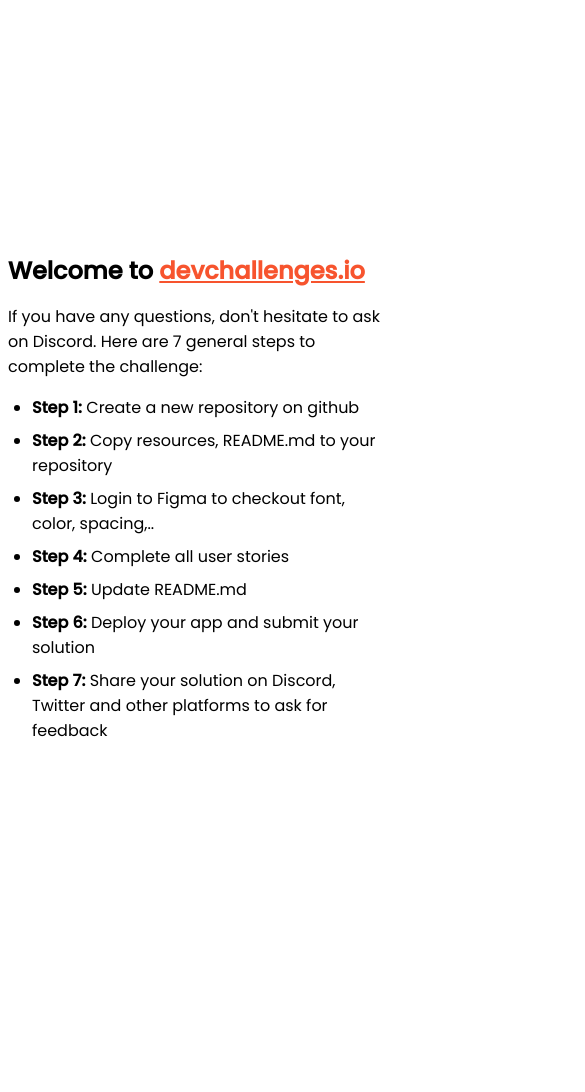
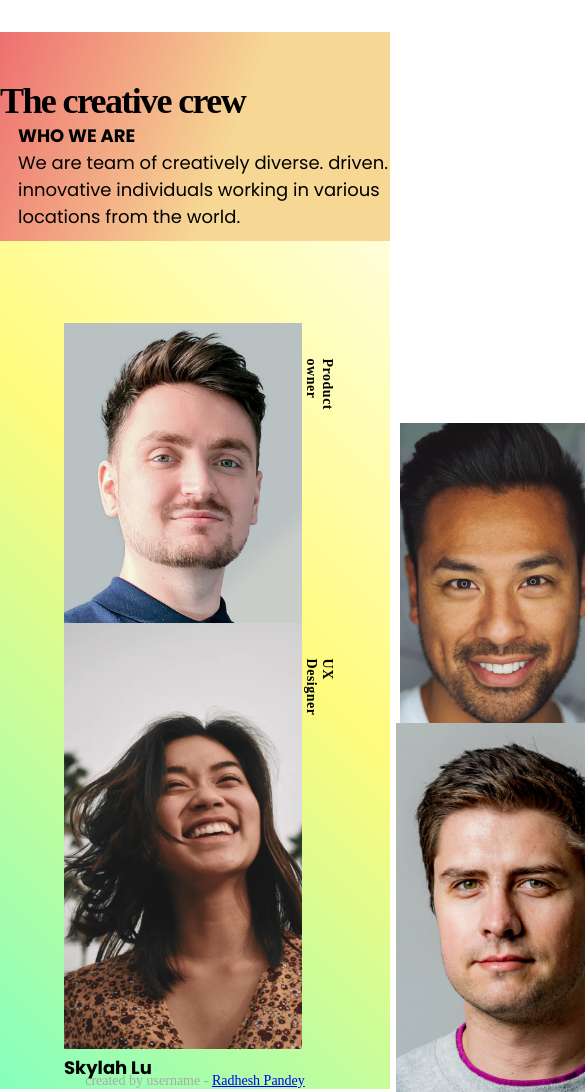
Before and after one commit to iamradhesh/My-team-page, a plain HTML site: page index.html in a window 390 px wide. Shown: the top 1092 px of the page, 585 px wide, since content can reach past the window. Before the commit the page ends 844 px from the top, so only its background shows below. Drawn offline with Linux system fonts and the light colour scheme.

Commit message:
Add files via upload

```diff
--- a/index.html
+++ b/index.html
@@ -1,95 +1,174 @@
 <!DOCTYPE html>
 <html lang="en">
-  <head>
-    <meta charset="utf-8" />
-    <meta
-      name="viewport"
-      content="width=device-width, initial-scale=1,
-  maximum-scale=5"
-    />
+<head>
+  <meta charset="UTF-8">
+  <meta name="viewport" content="width=device-width, initial-scale=1.0">
+  <link rel="icon" href="devchallenges.png" />
 
-    <link rel="icon" href="devchallenges.png" />
+  <link rel="shortcut icon" type="image/x-icon" href="https://devchallenges.io/" />
 
-    <link
-      rel="shortcut icon"
-      type="image/x-icon"
-      href="https://devchallenges.io/"
-    />
+  <link href="https://fonts.googleapis.com/css2?family=Poppins:wght@400;500;700&display=swap" rel="stylesheet" />
+  <link rel="stylesheet" href="styles.css">
+  <title>Document</title>
+</head>
+<body>
+  <main class="main">
 
-    <link
-      href="https://fonts.googleapis.com/css2?family=Poppins:wght@400;500&display=swap"
-      rel="stylesheet"
-    />
+      <section class="cover">
 
-    <title>Devchallenges</title>
+          <h1 class="cover-title">The creative crew</h1>
+          <div class="cover-group">
+            <h2 class="cover-subtitle">
+              Who we are
+            </h2>
+            <p class="cover-para">
+              We are team of creatively diverse.  driven.  innovative individuals working in various locations from the world.
+            </p>
+          </div>
 
-    <style>
-      body {
-        font-family: "Poppins", sans-serif;
-      }
+      </section>
 
-      ul {
-        padding-left: 24px;
-      }
+      <!--Cards-->
+      <section class="cards-container">
 
-      li {
-        margin-bottom: 8px;
-      }
 
-      .welcome {
-        max-width: 800px;
-        margin: 0 auto;
-      }
 
-      .welcome-text {
-        margin-top: 30vh;
-        font-weight: 500;
-      }
+            <div class="card-image">
+              <div class="card-innerbox">
+                <img src="photo1.png" alt="photo1" class="image1">
+                <span class="title">
+                  <p class="para">Product owner</p>
+                </span>
+              </div>
 
-      .welcome-text p {
-        font-size: 1rem;
-        font-weight: 400;
-      }
+              <figcaption class="caption">
+                Bill Mahoney
+              </figcaption>
 
-      .welcome-text h1 {
-        font-size: 1.5rem;
-      }
+            </div>
 
-      .welcome-text a {
-        color: #f7542e;
-      }
-    </style>
-  </head>
-  <body>
-    <div class="welcome">
-      <div class="welcome-text">
-        <h1>
-          Welcome to
-          <a href="https://devchallenges.io/" target="_blank"
-            >devchallenges.io</a
-          >
-        </h1>
+            <div class="card-image">
+              <div class="card-innerbox">
+                <img src="photo2.png" alt="photo2" class="image2">
+                <span class="title">
+                  <p class="para">Art director</p>
+                </span>
+              </div>
 
-        <p>
-          If you have any questions, don't hesitate to ask on Discord. Here are
-          7 general steps to complete the challenge:
-        </p>
-      </div>
+              <figcaption class="caption">
+                Saba Cabrera
+              </figcaption>
 
-      <ul>
-        <li><b>Step 1:</b> Create a new repository on github</li>
-        <li><b>Step 2:</b> Copy resources, README.md to your repository</li>
-        <li>
-          <b>Step 3:</b> Login to Figma to checkout font, color, spacing,..
-        </li>
-        <li><b>Step 4:</b> Complete all user stories</li>
-        <li><b>Step 5:</b> Update README.md</li>
-        <li><b>Step 6:</b> Deploy your app and submit your solution</li>
-        <li>
-          <b>Step 7:</b> Share your solution on Discord, Twitter and other
-          platforms to ask for feedback
-        </li>
-      </ul>
-    </div>
-  </body>
+            </div>
+            <div class="card-image">
+              <div class="card-innerbox">
+                <img src="photo3.png" alt="photo3" class="image3">
+                <span class="title">
+                  <p class="para">Tech Lead</p>
+                </span>
+              </div>
+
+              <figcaption class="caption">
+                Shae Le
+              </figcaption>
+
+            </div>
+
+            <div class="card-image">
+              <div class="card-innerbox">
+                <img src="photo4.png" alt="photo4" class="image4">
+                <span class="title">
+                  <p class="para">UX Designer</p>
+                </span>
+              </div>
+
+              <figcaption class="caption">
+                Skylah Lu
+              </figcaption>
+
+            </div>
+
+            <div class="card-image">
+              <div class="card-innerbox">
+                <img src="photo5.png" alt="photo5" class="image5">
+                <span class="title">
+                  <p class="para">Developer</p>
+                </span>
+              </div>
+
+              <figcaption class="caption">
+                Griff Richards
+              </figcaption>
+
+            </div>
+
+            <div class="card-image">
+              <div class="card-innerbox">
+                <img src="photo6.png" alt="photo6" class="image6">
+                <span class="title">
+                  <p class="para">DEverloper</p>
+                </span>
+              </div>
+
+              <figcaption class="caption">
+                Stan John
+              </figcaption>
+
+            </div>
+
+
+
+
+
+
+
+        <!--  <div class="card-images2">
+            <div class="card-image">
+              <img src="photo4.png" alt="photo4" class="image4">
+              <figcaption class="caption">
+                Skylah Lu
+              </figcaption>
+              <div class="title4">
+                <p>UX Designer</p>
+              </div>
+            </div>
+
+            <div class="card-image">
+
+              <div class="title5">
+                <p>Developer</p>
+              </div>
+              <img src="photo5.png" alt="photo5" class="image5">
+              <figcaption class="caption">
+                 Griff Richards
+              </figcaption>
+
+            </div>
+
+            <div class="card-image">
+              <img src="photo6.png" alt="photo6" class="image6">
+              <figcaption class="caption">
+                  Stan John
+              </figcaption>
+              <div class="title6">
+                <p>Developer</p>
+              </div>
+            </div>
+
+
+
+          </div>   -->
+
+
+
+      </section>
+      <!--Footer-->
+      <footer class="foot">
+        <p>created by username - <a href="https://github.com/iamradhesh/My-team-page">Radhesh Pandey</a></p>
+      </footer>
+
+
+
+  </main>
+</body>
 </html>
--- /dev/null
+++ b/style.css
@@ -0,0 +1,173 @@
+*{
+    margin:0;
+    padding: 0;
+    box-sizing: border-box;
+}
+
+
+
+.main{
+    width: min(90%, 120rem);
+    margin: 0 auto;
+
+    position: absolute;
+
+
+
+}
+
+.cover{
+
+    width: 100%;
+
+    position: sticky;
+    margin-top: 2rem;
+    display: flex;
+    flex-direction: row;
+    justify-content: space-evenly;
+
+
+
+}
+
+.cover-title{
+    color: #000;
+    font-size: 36px;
+    font-family: PT Serif;
+    font-weight: 700;
+    letter-spacing: -1.62px;
+}
+
+.cover-group{
+    display: flex;
+width: 439px;
+height: 87px;
+flex-direction: column;
+flex-shrink: 0;
+}
+
+.cover-subtitle{
+    color: #000;
+font-size: 18px;
+font-family: Poppins;
+font-weight: 600;
+text-transform: uppercase;
+
+}
+
+.cover-para{
+    color: #000;
+font-size: 18px;
+font-family: Poppins;
+}
+
+.card-container{
+    display: flex;
+    flex-direction: column;
+    column-gap: 2.5rem;
+    row-gap: 1.5rem;
+    justify-content: center;
+}
+
+.card-images1{
+    font-size: .8rem;
+    display: flex;
+    flex-direction: row;
+
+    justify-content: center;
+
+    margin-top: 5rem;
+
+}
+
+.card-image{
+    padding-right: 1rem;
+
+    display: flex;
+    flex-direction: column;
+    margin-right: 2rem;
+    margin-left: 2rem;
+    column-gap: 2rem;
+    gap: 1rem;
+
+
+
+}
+
+.image1,.image3,.image4,.image6{
+    width: 238px;
+    height: 426.496px;
+    flex-shrink: 0;
+    margin-right: 20px;
+
+    background:  lightgray 50% / cover no-repeat;
+
+}
+
+.caption{
+    color: #000;
+    font-size: 18px;
+    font-family: Poppins;
+    font-weight: 600;
+}
+
+.title1,.title3,.title4,.title6{
+    writing-mode: vertical-lr;
+    position: absolute;
+    font-size: .7rem;
+   margin-left: 15rem;
+
+   color: #000;
+font-size: 12px;
+font-family: PT Serif;
+font-style: normal;
+font-weight: 400;
+line-height: normal;
+text-transform: uppercase;
+
+}
+
+.title2,.title5{
+    writing-mode: vertical-lr;
+    position: absolute;
+    font-size: .7rem;
+   margin-left: 19rem;
+   margin-top:4rem;
+
+   color: #000;
+font-size: 12px;
+font-family: PT Serif;
+font-style: normal;
+font-weight: 400;
+line-height: normal;
+text-transform: uppercase;
+}
+
+.card-images2{
+
+    font-size: .8rem;
+    display: flex;
+    flex-direction: row;
+
+    justify-content: center;
+
+    margin-top: 5rem;
+}
+
+.image2,.image5{
+    width: 305.213px;
+height: 471px;
+flex-shrink: 0;
+
+margin-top: 4rem;
+}
+
+.foot p{
+    color: #A9A9A9;
+    text-align: center;
+    font-size: 14px;
+    font-family: Montserrat;
+    font-style: normal;
+    font-weight: 500;
+    line-height: normal;
+}
--- /dev/null
+++ b/styles.css
@@ -0,0 +1,252 @@
+*{
+    margin: 0;
+    padding: 0;
+    box-sizing: border-box;
+}
+
+.main{
+    width: 100vw;
+
+    margin: 0 auto;
+
+    background-color: #85FFBD;
+    background-image: linear-gradient(45deg, #85FFBD 0%, #FFFB7D 50%, #ffffff 100%);
+
+
+
+
+}
+
+.cover{
+
+        display: flex;
+
+        flex-direction: row;
+        flex-wrap: wrap;
+        justify-content: space-evenly;
+
+        margin-top: 2rem;
+        margin-bottom: 2rem;
+        padding-bottom: 2rem;
+        background-image: linear-gradient( 111.4deg,  rgba(238,113,113,1) 1%, rgba(246,215,148,1) 58% );
+}
+
+.cover-title{
+
+    color: #000;
+    font-size: 36px;
+    font-family: PT Serif;
+    font-style: normal;
+    font-weight: 700;
+    line-height: normal;
+    letter-spacing: -1.62px;
+
+    margin-top:3rem
+}
+
+.cover-group{
+    display: flex;
+    width: 439px;
+    height: 87px;
+    flex-direction: column;
+    flex-shrink: 0;
+    margin-left:18px;
+    margin-right:27px;
+}
+
+.cover-subtitle{
+
+    color: #000;
+    font-size: 18px;
+    font-family: Poppins;
+    font-style: normal;
+    font-weight: 600;
+    line-height: normal;
+    text-transform: uppercase;
+}
+
+.cover-para{
+    color: #000;
+    font-size: 18px;
+    font-family: Poppins;
+    font-style: normal;
+    font-weight: 400;
+    line-height: normal;
+}
+
+.cards-container{
+    min-width: 360px;
+    display: grid;
+    margin-bottom: 100px;
+    justify-content: space-between;
+    align-content: center;
+
+    grid-template-columns: repeat(3,1fr);
+   grid-auto-rows: repeat(2,1fr);
+
+
+    grid-template-areas:
+    "a b c"
+    "d e f";
+
+    justify-items: center;
+
+    margin-left: 4rem;
+
+
+
+
+}
+
+img {
+    width: 238px;
+    height: 426.496px;
+
+    flex-shrink: 0;
+    object-fit: cover;
+  }
+
+
+.card-image:nth-of-type(1) {
+  grid-area: a;
+}
+
+.card-image:nth-of-type(2) {
+  grid-area: b;
+}
+.card-image:nth-of-type(3) {
+  grid-area: c;
+}
+.card-image:nth-of-type(4) {
+  grid-area: d;
+}
+.card-image:nth-of-type(5) {
+  grid-area: e;
+}
+.card-image:nth-of-type(6) {
+  grid-area: f;
+}
+
+.card-image:nth-of-type(2)
+{
+    margin-top:4rem;
+}
+.card-image:nth-of-type(5)
+{
+    margin-top:4rem;
+}
+
+.card-innerbox{
+
+    display: flex;
+
+  gap: 5px;
+}
+
+.para{
+    transform: rotate(90deg);
+    padding-top: 4rem;
+
+    padding-left: 2rem;
+
+  font-size: 12px;
+  font-weight: 400;
+  letter-spacing: 1px;
+
+}
+
+.foot{
+    color: #A9A9A9;
+    text-align: center;
+    font-size: 14px;
+    font-family: Montserrat;
+    font-style: normal;
+    font-weight: 500;
+    line-height: normal;
+}
+
+.caption{
+    color: #000;
+    font-size: 18px;
+    font-family: Poppins;
+    font-style: normal;
+    font-weight: 600;
+    line-height: normal;
+}
+
+
+@media (max-width: 700px) {
+
+    .main {
+        width: 100vw;
+    }
+
+    .cover{
+
+        flex-direction: row;
+        justify-content: space-between;
+        align-items: baseline;
+        width:100vw;
+    }
+
+    .cards-container {
+        min-width: 360px;
+        display: grid;
+        margin-bottom: 100px;
+        justify-content: space-between;
+        align-content: center;
+        grid-template-areas:
+          'a    .'
+          'a      b'
+          '.        b'
+          'c     . '
+          'c   d'
+          '.    d'
+          'e      .'
+          'e      f'
+          ' .        f';
+      }
+
+      .card-image {
+        height: 236px;
+        display: flex;
+        flex-direction: column;
+      }
+
+      .para{
+        font-size: 14px;
+        font-weight: 600;
+         letter-spacing: 0.5px;
+      }
+      .card-innerbox{
+        display: flex;
+        margin-bottom: 5px;
+        gap: 5px;
+      }
+
+      .title{
+
+
+        font-size: 12px;
+        font-weight: 400;
+        letter-spacing: 1px;
+      }
+
+
+}
+
+
+@media (max-width: 600px){
+
+    .cards-container {
+        padding: 50px 0;
+        grid-template-rows: repeat(6, 100px);
+        grid-template-areas:
+          'a .  b'
+          '.  c .'
+          '.    .   .'
+          'd .  e'
+          '.   f .';
+      }
+
+}
```
Also changed, not shown: 2 other files.
